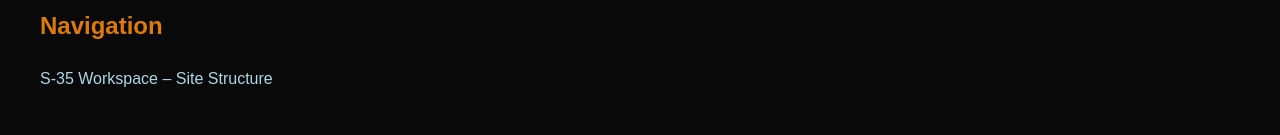
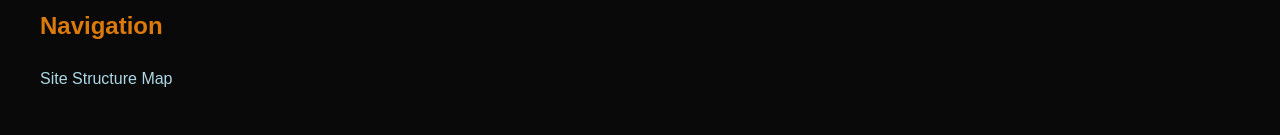
Before and after one commit to JASYTIONLINE/jasytionline.github.io, a plain HTML site: page index.html in a window 1280 px wide. Shown: the part 817-952 px from the top of the page. Drawn offline with Linux system fonts and the light colour scheme.

Commit message:
fix: forced fixed broken links to site map and cleaned up readme for clarity

```diff
--- a/index.html
+++ b/index.html
@@ -111,7 +111,7 @@
         <ul>
           <!-- <li><a href="content/index.html">Content Root</a></li> -->
           <!-- <li><a href="content/33-deliverables/index.html">S-33 Deliverables</a></li> -->
-          <li><a href="content/3301-site-structure.html">S-35 Workspace – Site Structure</a></li>
+          <li><a href="content/3301-site-structure.html">Site Structure Map</a></li>
           <!-- <li><a href="content/35-workspace/index.html">S-35 Workspace</a></li> -->
           <!-- <li><a href="content/37-knowledge/index.html">S-37 Knowledge</a></li> -->
           <!-- <li><a href="content/38-supporting-docs/index.html">S-38 Supporting Docs</a></li> -->
```
Also changed, not shown: readme.md.
